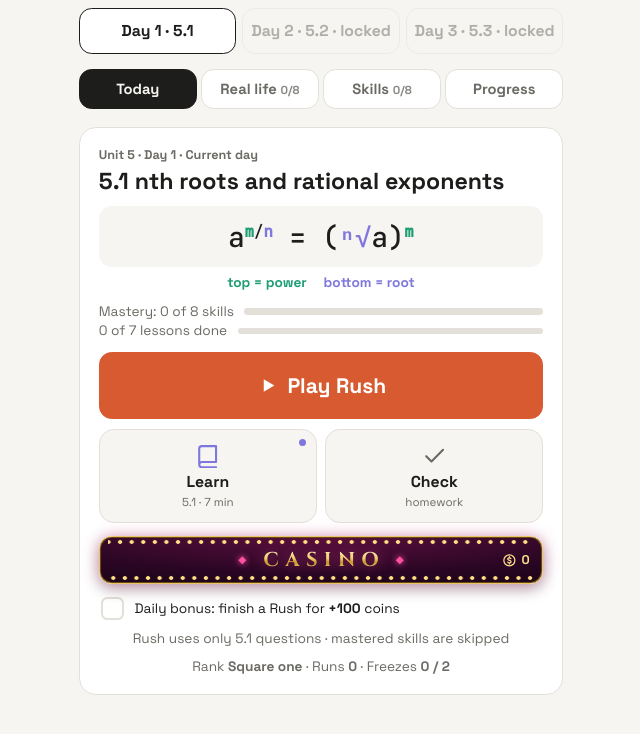
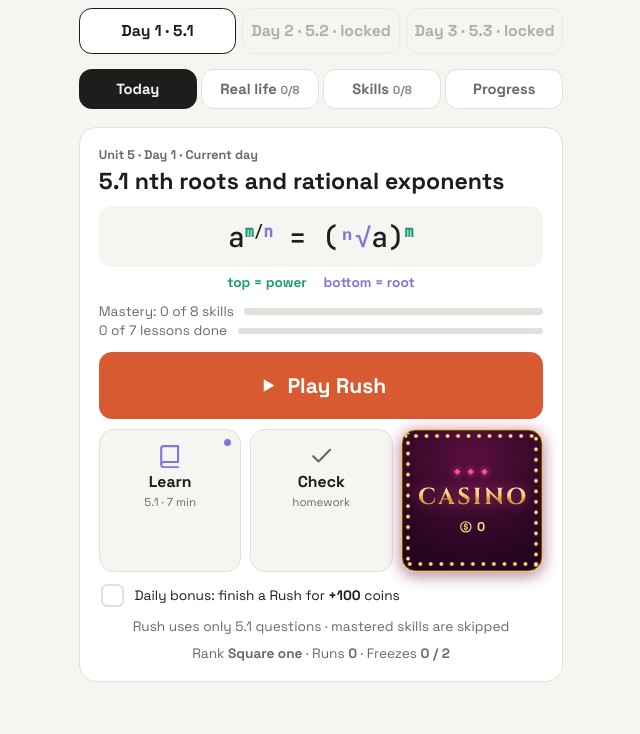
Before and after one commit to proteinleogenisis/Root-Rush-, a plain HTML site: page index.html in a window 1280 px wide. Shown: the part 130-864 px from the top of the page, without its empty margins (319-959 px from the left). Drawn offline with Linux system fonts and the light colour scheme.

Commit message:
Home casino button is a square gold marquee beside Learn and Check
Co-Authored-By: Claude Opus 5.5 <noreply@anthropic.com>

```diff
--- a/index.html
+++ b/index.html
@@ -359,25 +359,25 @@ body.calc-open.paper-only .wrap{padding-bottom:440px}
 .gear{font:inherit;font-size:15px;cursor:pointer;padding:4px 10px}
 .sheet{max-height:85vh;overflow:auto;z-index:15}
 .set-row{display:flex;justify-content:space-between;align-items:center;font-size:15px}
-/* Home: the casino is a slim gold marquee strip, smaller than a tile but the loudest thing on the page.
-   CASINO_STRIP_H is its height; the shimmer sweeps every 3.2s and the bulbs chase along the edges. */
-:root{--czs-h:46px}
-.tiles{grid-template-columns:repeat(2,1fr)}
-.cz-strip{position:relative;display:block;width:100%;height:var(--czs-h);margin:0 0 12px;padding:0;border-radius:12px;overflow:hidden;border:1.5px solid #e9c46a;
-  background:radial-gradient(120% 140% at 50% 0%,#5a0f3c 0%,#2a0624 55%,#12020f 100%);box-shadow:0 0 0 1px #6b4a12 inset,0 0 14px rgba(255,79,163,.35),0 4px 14px rgba(0,0,0,.35);color:#f3e6c4}
-.cz-strip .czs-in{position:relative;z-index:2;display:flex;align-items:center;justify-content:center;gap:10px;height:100%}
-.cz-strip .czs-t{font-family:Cinzel,Georgia,serif;font-weight:700;font-size:19px;letter-spacing:.32em;text-transform:uppercase;padding-left:.32em;
+/* Home: the casino is a square (1:1) gold marquee next to Learn and Check: small, but the loudest thing on the page.
+   Bulbs chase round all four edges; the shimmer sweeps every 3.2s. */
+.tiles{grid-template-columns:1fr 1fr min(32%,150px);align-items:stretch}
+.cz-strip{position:relative;display:block;width:100%;aspect-ratio:1/1;margin:0;padding:0;border-radius:14px;overflow:hidden;border:1.5px solid #e9c46a;
+  background:radial-gradient(120% 120% at 50% 20%,#5a0f3c 0%,#2a0624 55%,#12020f 100%);box-shadow:0 0 0 1px #6b4a12 inset,0 0 14px rgba(255,79,163,.35),0 4px 14px rgba(0,0,0,.35);color:#f3e6c4}
+.cz-strip .czs-in{position:relative;z-index:2;display:flex;flex-direction:column;align-items:center;justify-content:center;gap:5px;height:100%}
+.cz-strip .czs-t{font-family:Cinzel,Georgia,serif;font-weight:700;font-size:clamp(12px,3.4vw,22px);letter-spacing:.1em;text-transform:uppercase;padding-left:.1em;
   background:linear-gradient(180deg,#fff6cf 0%,#f0cf74 45%,#c9962c 60%,#fbe9a0 100%);-webkit-background-clip:text;background-clip:text;color:transparent;filter:drop-shadow(0 0 6px rgba(255,79,163,.55))}
-.cz-strip .czs-d{color:#ff4fa3;font-size:10px;text-shadow:0 0 6px #ff4fa3}
-.cz-strip .czs-c{position:absolute;right:12px;display:flex;align-items:center;gap:4px;font-size:12px;font-weight:700;color:#ffe08a}
-.cz-strip .czs-c svg,.cz-strip .czs-c i{width:14px;height:14px}
-.cz-strip .czs-bulbs{position:absolute;inset:2px 8px;z-index:1;pointer-events:none;
-  background:radial-gradient(circle,#ffe08a 0 1.5px,rgba(255,200,90,.35) 2px,transparent 2.6px) 0 0/11px 6px repeat-x,radial-gradient(circle,#ffe08a 0 1.5px,rgba(255,200,90,.35) 2px,transparent 2.6px) 5.5px 100%/11px 6px repeat-x;
+.cz-strip .czs-d{color:#ff4fa3;font-size:8px;letter-spacing:.3em;text-shadow:0 0 6px #ff4fa3}
+.cz-strip .czs-c{display:flex;align-items:center;gap:4px;font-size:12px;font-weight:700;color:#ffe08a}
+.cz-strip .czs-c svg,.cz-strip .czs-c i{width:13px;height:13px}
+.cz-strip .czs-bulbs{position:absolute;inset:3px;z-index:1;pointer-events:none;
+  --bb:radial-gradient(circle,#ffe08a 0 1.4px,rgba(255,200,90,.35) 1.9px,transparent 2.5px);
+  background:var(--bb) 0 0/10px 6px repeat-x,var(--bb) 5px 100%/10px 6px repeat-x,var(--bb) 0 0/6px 10px repeat-y,var(--bb) 100% 5px/6px 10px repeat-y;
   animation:czsChase 1.1s linear infinite}
-@keyframes czsChase{to{background-position:11px 0,-5.5px 100%}}
-.cz-strip .czs-shine{position:absolute;top:0;bottom:0;left:-40%;width:30%;z-index:3;pointer-events:none;background:linear-gradient(100deg,transparent,rgba(255,240,200,.35),transparent);animation:czsShine 3.2s ease-in-out infinite}
-@keyframes czsShine{0%,55%{transform:translateX(0)}100%{transform:translateX(480%)}}
-.cz-strip:active{transform:scale(.97)}
+@keyframes czsChase{to{background-position:10px 0,-5px 100%,0 -10px,100% 15px}}
+.cz-strip .czs-shine{position:absolute;top:0;bottom:0;left:-60%;width:45%;z-index:3;pointer-events:none;background:linear-gradient(100deg,transparent,rgba(255,240,200,.35),transparent);animation:czsShine 3.2s ease-in-out infinite}
+@keyframes czsShine{0%,55%{transform:translateX(0)}100%{transform:translateX(380%)}}
+.cz-strip:active{transform:scale(.96)}
 @media (prefers-reduced-motion:reduce){.cz-strip .czs-bulbs,.cz-strip .czs-shine{animation:none}}
 /* Rush: coin balance in the top corner */
 .g-coins{display:inline-flex;align-items:center;gap:5px;padding:6px 10px;border-radius:999px;border:1px solid color-mix(in srgb,#e9c46a 60%,var(--line));background:var(--card);font-weight:700;font-size:15px;color:var(--ink)}
@@ -426,8 +426,8 @@ body.boot #home .hpane.on :is(.tile,.card):nth-child(2){animation-delay:.04s}bod
     <div class="tiles">
       <button class="tile" id="learnBtn">Learn</button>
       <button class="tile" id="checkBtn">Check</button>
+      <button class="cz-strip" id="casinoBtn" aria-label="Open the casino">Casino</button>
     </div>
-    <button class="cz-strip" id="casinoBtn" aria-label="Open the casino">Casino</button>
     <div class="goal" id="goal"><span class="check" id="goalBox"></span><span id="goalTxt">Daily goal: finish 1 run</span></div>
     <div class="mini mute" id="rushMix"></div>
     <div class="mini mute">Rank <b id="hRank">Square one</b> · Runs <b id="hRuns">0</b> · Freezes <b id="hFrz">0 / 2</b></div>
@@ -1940,7 +1940,7 @@ function home(){
   if(dayPassed(selDay)){$("mSlot").innerHTML=`<span class="mbadge">Day ${D.n} complete ✓${nxd?` · Day ${DAYS[nxd].n} unlocked`:""}</span>`;$("start").innerHTML=icon("play")+"Review Rush · every skill";$("start").classList.remove("hidden")}
   else if(mc===mt){$("mSlot").appendChild(mkBtn("big quizbtn",`Take the final quiz · ${qN} questions`,()=>start({quiz:true})));const n=document.createElement("div");n.className="mini mute";n.textContent=`No timer. Get ${qNeed===qN?"all "+qN:qNeed+" of "+qN} right to unlock ${nxd?"Day "+DAYS[nxd].n:"the next level"}. Skills you miss drop back to 60 mastery.`;$("mSlot").appendChild(n);$("start").classList.add("hidden")}
   else{$("start").innerHTML=icon("play")+"Play Rush";$("start").classList.remove("hidden")}
-  $("casinoBtn").innerHTML=`<span class="czs-bulbs"></span><span class="czs-in"><span class="czs-d">◆</span><span class="czs-t">Casino</span><span class="czs-d">◆</span><span class="czs-c">${icon("coin")}${econ.coins.toLocaleString()}</span></span><span class="czs-shine"></span>`;tile("checkBtn","check","Check","homework");$("hCoins").textContent=econ.coins.toLocaleString();renderProfBtn();
+  $("casinoBtn").innerHTML=`<span class="czs-bulbs"></span><span class="czs-in"><span class="czs-d">◆ ◆ ◆</span><span class="czs-t">Casino</span><span class="czs-c">${icon("coin")}${econ.coins.toLocaleString()}</span></span><span class="czs-shine"></span>`;tile("checkBtn","check","Check","homework");$("hCoins").textContent=econ.coins.toLocaleString();renderProfBtn();
   $("heroEye").textContent=`Unit 5 · Day ${D.n}`+(selDay===[...DAY_ORDER].reverse().find(dayUnlocked)?" · Current day":" · Review");$("heroTitle").textContent=D.t;$("heroRules").innerHTML=D.rules;$("rushMix").textContent=dayPassed(selDay)?"Review mode: every skill, just for practice":masteredCount(selDay)===LESSONS[selDay].length?"":D.mix+" · mastered skills are skipped";
   $("hBest").textContent=b.toLocaleString();$("hRank").textContent=rank(b);$("hRuns").textContent=runs;
   $("hDay").textContent=liveStreak();$("hFrz").textContent=day.freezes+" / 2";
```
